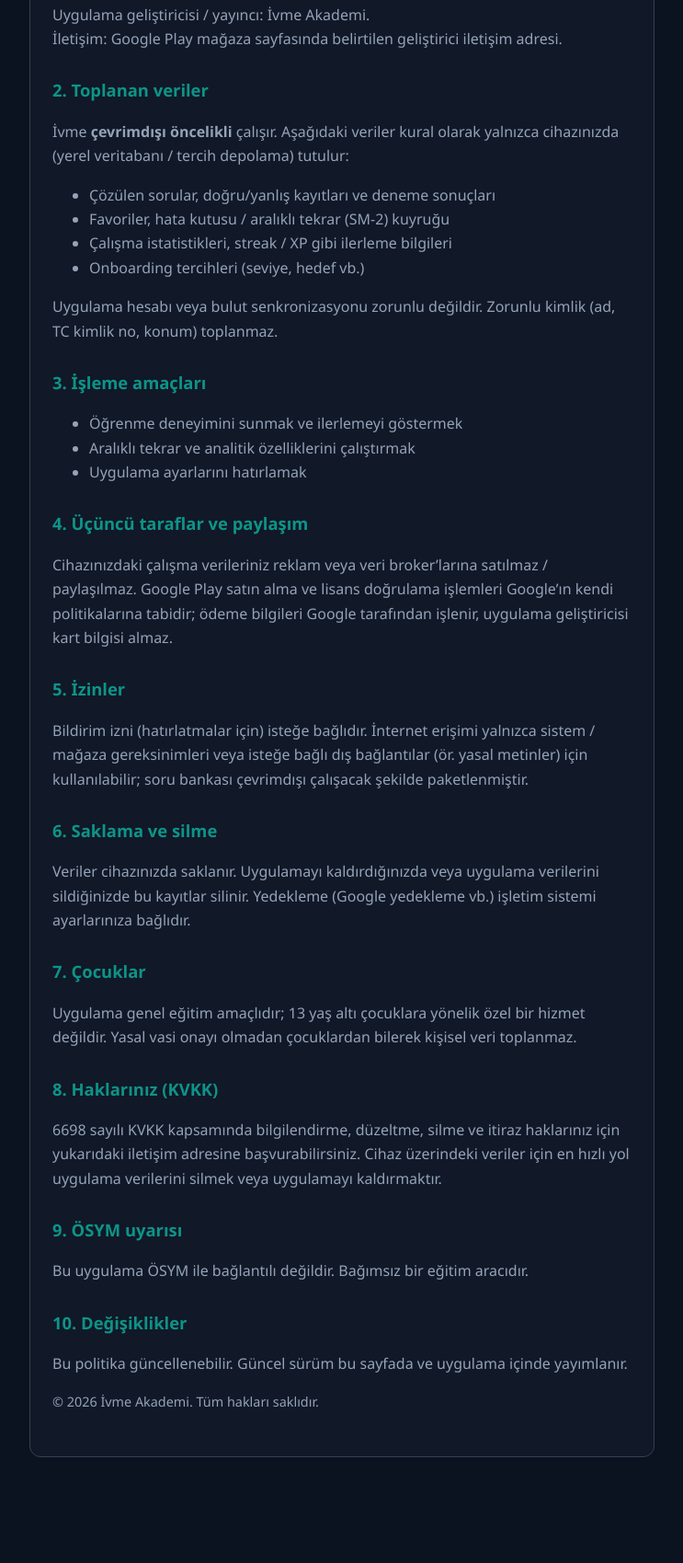
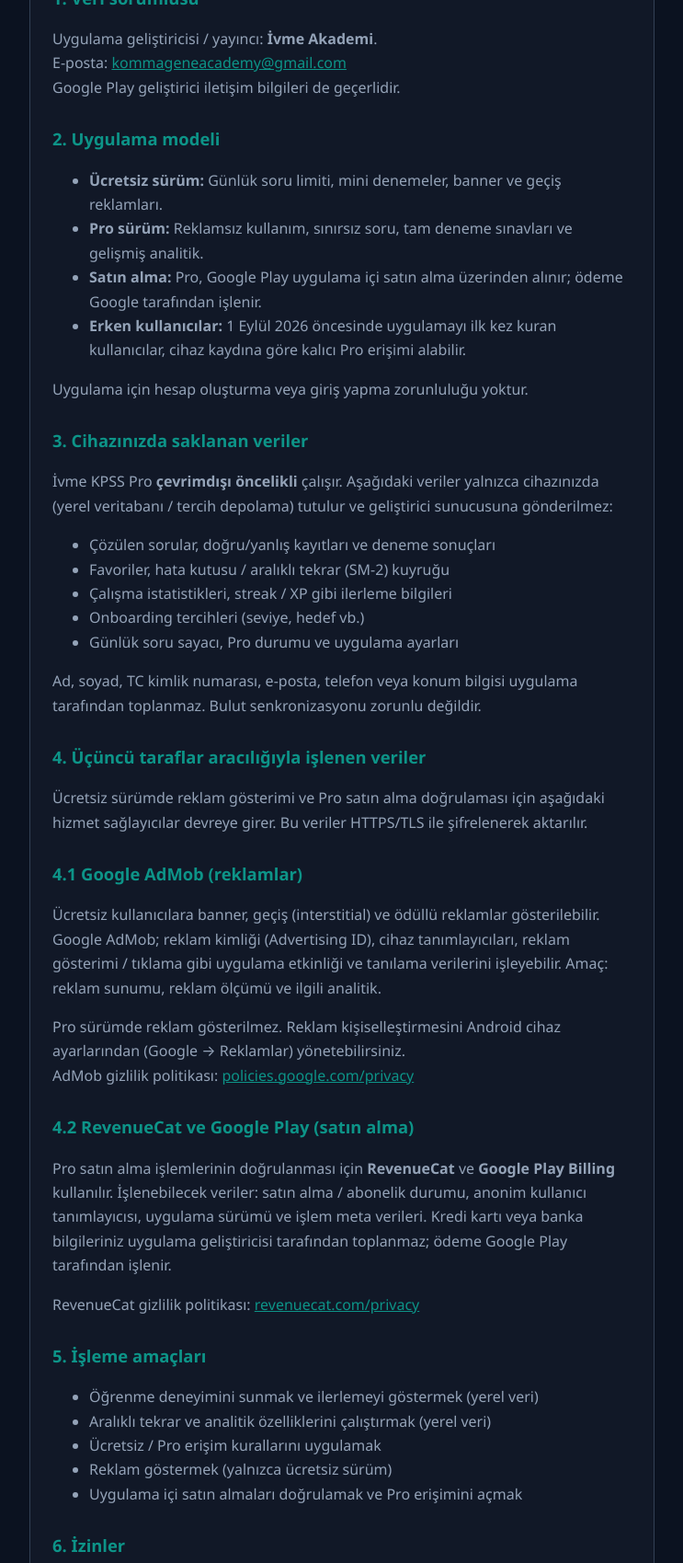
Before and after one commit to yusuf0234/ivme-legal, a plain HTML site: page privacy.html in a window 1280 px wide. Shown: the part 441-2140 px from the top of the page at 92% size, without its empty margins (268-1011 px from the left). Before the commit the page ends 2105 px from the top, so only its background shows below. Drawn offline with Linux system fonts and the light colour scheme.

Commit message:
Gizlilik politikasini freemium modeline guncelle

```diff
--- a/privacy.html
+++ b/privacy.html
@@ -3,8 +3,8 @@
 <head>
   <meta charset="utf-8" />
   <meta name="viewport" content="width=device-width, initial-scale=1" />
-  <title>İvme — Gizlilik Politikası</title>
-  <meta name="description" content="İvme uygulaması gizlilik politikası ve KVKK aydınlatma metni." />
+  <title>İvme KPSS Pro — Gizlilik Politikası</title>
+  <meta name="description" content="İvme KPSS Pro uygulaması gizlilik politikası, reklam (AdMob), uygulama içi satın alma ve KVKK aydınlatma metni." />
   <style>
     :root {
       --bg: #0b1220;
@@ -51,95 +51,140 @@
       <a href="terms.html">Koşullar</a>
     </nav>
     <div class="card">
-      <p class="brand">İvme</p>
+      <p class="brand">İvme KPSS Pro</p>
       <h1>Gizlilik Politikası</h1>
-      <p class="meta">Son güncelleme: 3 Ağustos 2026</p>
+      <p class="meta">Son güncelleme: 31 Ağustos 2026</p>
 
       <p>
-        Bu metin, <strong>İvme</strong> mobil uygulamasının kişisel verilerin
-        işlenmesine ilişkin bilgilendirmesidir. Uygulama Google Play üzerinden
-        ücretli olarak sunulur; satın alma sonrası tüm özellikler açıktır.
+        Bu metin, <strong>İvme KPSS Pro</strong> mobil uygulamasının (<em>com.kommageneacademy.ivme</em>)
+        kişisel verilerin işlenmesine ilişkin bilgilendirmesidir. Uygulama Google Play üzerinden
+        <strong>ücretsiz</strong> indirilebilir; sınırlı ücretsiz özellikler sunulur.
+        <strong>Pro</strong> sürüm, uygulama içi satın alma (IAP) ile açılır ve reklamsız tam erişim sağlar.
       </p>
 
       <h2>1. Veri sorumlusu</h2>
       <p>
-        Uygulama geliştiricisi / yayıncı: İvme Akademi.<br />
-        İletişim: Google Play mağaza sayfasında belirtilen geliştirici iletişim
-        adresi.
+        Uygulama geliştiricisi / yayıncı: <strong>İvme Akademi</strong>.<br />
+        E-posta: <a href="mailto:kommageneacademy@gmail.com">kommageneacademy@gmail.com</a><br />
+        Google Play geliştirici iletişim bilgileri de geçerlidir.
       </p>
 
-      <h2>2. Toplanan veriler</h2>
+      <h2>2. Uygulama modeli</h2>
+      <ul>
+        <li><strong>Ücretsiz sürüm:</strong> Günlük soru limiti, mini denemeler, banner ve geçiş reklamları.</li>
+        <li><strong>Pro sürüm:</strong> Reklamsız kullanım, sınırsız soru, tam deneme sınavları ve gelişmiş analitik.</li>
+        <li><strong>Satın alma:</strong> Pro, Google Play uygulama içi satın alma üzerinden alınır; ödeme Google tarafından işlenir.</li>
+        <li><strong>Erken kullanıcılar:</strong> 1 Eylül 2026 öncesinde uygulamayı ilk kez kuran kullanıcılar, cihaz kaydına göre kalıcı Pro erişimi alabilir.</li>
+      </ul>
       <p>
-        İvme <strong>çevrimdışı öncelikli</strong> çalışır. Aşağıdaki veriler
-        kural olarak yalnızca cihazınızda (yerel veritabanı / tercih depolama)
-        tutulur:
+        Uygulama için hesap oluşturma veya giriş yapma zorunluluğu yoktur.
+      </p>
+
+      <h2>3. Cihazınızda saklanan veriler</h2>
+      <p>
+        İvme KPSS Pro <strong>çevrimdışı öncelikli</strong> çalışır. Aşağıdaki veriler yalnızca
+        cihazınızda (yerel veritabanı / tercih depolama) tutulur ve geliştirici sunucusuna gönderilmez:
       </p>
       <ul>
         <li>Çözülen sorular, doğru/yanlış kayıtları ve deneme sonuçları</li>
         <li>Favoriler, hata kutusu / aralıklı tekrar (SM-2) kuyruğu</li>
         <li>Çalışma istatistikleri, streak / XP gibi ilerleme bilgileri</li>
         <li>Onboarding tercihleri (seviye, hedef vb.)</li>
+        <li>Günlük soru sayacı, Pro durumu ve uygulama ayarları</li>
       </ul>
       <p>
-        Uygulama hesabı veya bulut senkronizasyonu zorunlu değildir. Zorunlu
-        kimlik (ad, TC kimlik no, konum) toplanmaz.
+        Ad, soyad, TC kimlik numarası, e-posta, telefon veya konum bilgisi uygulama tarafından
+        toplanmaz. Bulut senkronizasyonu zorunlu değildir.
       </p>
 
-      <h2>3. İşleme amaçları</h2>
+      <h2>4. Üçüncü taraflar aracılığıyla işlenen veriler</h2>
+      <p>
+        Ücretsiz sürümde reklam gösterimi ve Pro satın alma doğrulaması için aşağıdaki hizmet sağlayıcılar
+        devreye girer. Bu veriler HTTPS/TLS ile şifrelenerek aktarılır.
+      </p>
+
+      <h2>4.1 Google AdMob (reklamlar)</h2>
+      <p>
+        Ücretsiz kullanıcılara banner, geçiş (interstitial) ve ödüllü reklamlar gösterilebilir.
+        Google AdMob; reklam kimliği (Advertising ID), cihaz tanımlayıcıları, reklam gösterimi /
+        tıklama gibi uygulama etkinliği ve tanılama verilerini işleyebilir. Amaç: reklam sunumu,
+        reklam ölçümü ve ilgili analitik.
+      </p>
+      <p>
+        Pro sürümde reklam gösterilmez. Reklam kişiselleştirmesini Android cihaz ayarlarından
+        (Google → Reklamlar) yönetebilirsiniz.<br />
+        AdMob gizlilik politikası:
+        <a href="https://policies.google.com/privacy" rel="noopener noreferrer" target="_blank">policies.google.com/privacy</a>
+      </p>
+
+      <h2>4.2 RevenueCat ve Google Play (satın alma)</h2>
+      <p>
+        Pro satın alma işlemlerinin doğrulanması için <strong>RevenueCat</strong> ve
+        <strong>Google Play Billing</strong> kullanılır. İşlenebilecek veriler: satın alma /
+        abonelik durumu, anonim kullanıcı tanımlayıcısı, uygulama sürümü ve işlem meta verileri.
+        Kredi kartı veya banka bilgileriniz uygulama geliştiricisi tarafından toplanmaz; ödeme
+        Google Play tarafından işlenir.
+      </p>
+      <p>
+        RevenueCat gizlilik politikası:
+        <a href="https://www.revenuecat.com/privacy" rel="noopener noreferrer" target="_blank">revenuecat.com/privacy</a>
+      </p>
+
+      <h2>5. İşleme amaçları</h2>
       <ul>
-        <li>Öğrenme deneyimini sunmak ve ilerlemeyi göstermek</li>
-        <li>Aralıklı tekrar ve analitik özelliklerini çalıştırmak</li>
-        <li>Uygulama ayarlarını hatırlamak</li>
+        <li>Öğrenme deneyimini sunmak ve ilerlemeyi göstermek (yerel veri)</li>
+        <li>Aralıklı tekrar ve analitik özelliklerini çalıştırmak (yerel veri)</li>
+        <li>Ücretsiz / Pro erişim kurallarını uygulamak</li>
+        <li>Reklam göstermek (yalnızca ücretsiz sürüm)</li>
+        <li>Uygulama içi satın almaları doğrulamak ve Pro erişimini açmak</li>
       </ul>
 
-      <h2>4. Üçüncü taraflar ve paylaşım</h2>
+      <h2>6. İzinler</h2>
+      <ul>
+        <li><strong>İnternet:</strong> Reklam yükleme, satın alma doğrulama ve yasal metinlere erişim için gereklidir.</li>
+        <li><strong>Reklam kimliği (AD_ID):</strong> AdMob SDK tarafından reklam sunumu için kullanılabilir.</li>
+        <li><strong>Bildirimler:</strong> Hatırlatmalar için isteğe bağlıdır; reddedebilirsiniz.</li>
+      </ul>
       <p>
-        Cihazınızdaki çalışma verileriniz reklam veya veri broker’larına
-        satılmaz / paylaşılmaz. Google Play satın alma ve lisans doğrulama
-        işlemleri Google’ın kendi politikalarına tabidir; ödeme bilgileri
-        Google tarafından işlenir, uygulama geliştiricisi kart bilgisi almaz.
+        Soru bankası uygulama paketine gömülüdür; soru çözümü için sürekli internet gerekmez.
       </p>
 
-      <h2>5. İzinler</h2>
+      <h2>7. Saklama ve silme</h2>
+      <p><strong>Yerel veriler:</strong> Cihazınızda saklanır. Uygulamayı kaldırdığınızda, Android
+        ayarlarından uygulama verilerini sildiğinizde veya uygulama içindeki sıfırlama seçeneğini
+        kullandığınızda bu kayıtlar silinir.</p>
+      <p><strong>Reklam ve satın alma verileri:</strong> Google AdMob, Google Play ve RevenueCat
+        tarafından kendi saklama sürelerine göre işlenir. Bu veriler için Google reklam ayarları
+        ve ilgili hizmet sağlayıcı politikaları geçerlidir.</p>
       <p>
-        Bildirim izni (hatırlatmalar için) isteğe bağlıdır. İnternet erişimi
-        yalnızca sistem / mağaza gereksinimleri veya isteğe bağlı dış bağlantılar
-        (ör. yasal metinler) için kullanılabilir; soru bankası çevrimdışı
-        çalışacak şekilde paketlenmiştir.
+        Veri silme talebi için
+        <a href="mailto:kommageneacademy@gmail.com">kommageneacademy@gmail.com</a>
+        adresine yazabilirsiniz. Cihaz üzerindeki çalışma verileri için en hızlı yol uygulama
+        verilerini silmek veya uygulamayı kaldırmaktır.
       </p>
 
-      <h2>6. Saklama ve silme</h2>
+      <h2>8. Çocuklar</h2>
       <p>
-        Veriler cihazınızda saklanır. Uygulamayı kaldırdığınızda veya uygulama
-        verilerini sildiğinizde bu kayıtlar silinir. Yedekleme (Google yedekleme
-        vb.) işletim sistemi ayarlarınıza bağlıdır.
+        Uygulama genel eğitim amaçlıdır; 13 yaş altı çocuklara yönelik özel bir hizmet değildir.
+        Yasal vasi onayı olmadan çocuklardan bilerek kişisel veri toplanmaz.
       </p>
 
-      <h2>7. Çocuklar</h2>
+      <h2>9. Haklarınız (KVKK)</h2>
       <p>
-        Uygulama genel eğitim amaçlıdır; 13 yaş altı çocuklara yönelik özel
-        bir hizmet değildir. Yasal vasi onayı olmadan çocuklardan bilerek
-        kişisel veri toplanmaz.
+        6698 sayılı KVKK kapsamında bilgilendirme, erişim, düzeltme, silme ve itiraz haklarınız
+        için <a href="mailto:kommageneacademy@gmail.com">kommageneacademy@gmail.com</a> adresine
+        başvurabilirsiniz.
       </p>
 
-      <h2>8. Haklarınız (KVKK)</h2>
+      <h2>10. ÖSYM uyarısı</h2>
       <p>
-        6698 sayılı KVKK kapsamında bilgilendirme, düzeltme, silme ve itiraz
-        haklarınız için yukarıdaki iletişim adresine başvurabilirsiniz.
-        Cihaz üzerindeki veriler için en hızlı yol uygulama verilerini silmek
-        veya uygulamayı kaldırmaktır.
+        Bu uygulama ÖSYM ile bağlantılı değildir. Bağımsız bir eğitim aracıdır.
       </p>
 
-      <h2>9. ÖSYM uyarısı</h2>
+      <h2>11. Değişiklikler</h2>
       <p>
-        Bu uygulama ÖSYM ile bağlantılı değildir. Bağımsız bir eğitim
-        aracıdır.
-      </p>
-
-      <h2>10. Değişiklikler</h2>
-      <p>
-        Bu politika güncellenebilir. Güncel sürüm bu sayfada ve uygulama
-        içinde yayımlanır.
+        Bu politika güncellenebilir. Güncel sürüm bu sayfada yayımlanır. Önemli değişikliklerde
+        güncelleme tarihi revize edilir.
       </p>
       <p class="meta">© 2026 İvme Akademi. Tüm hakları saklıdır.</p>
     </div>
```
